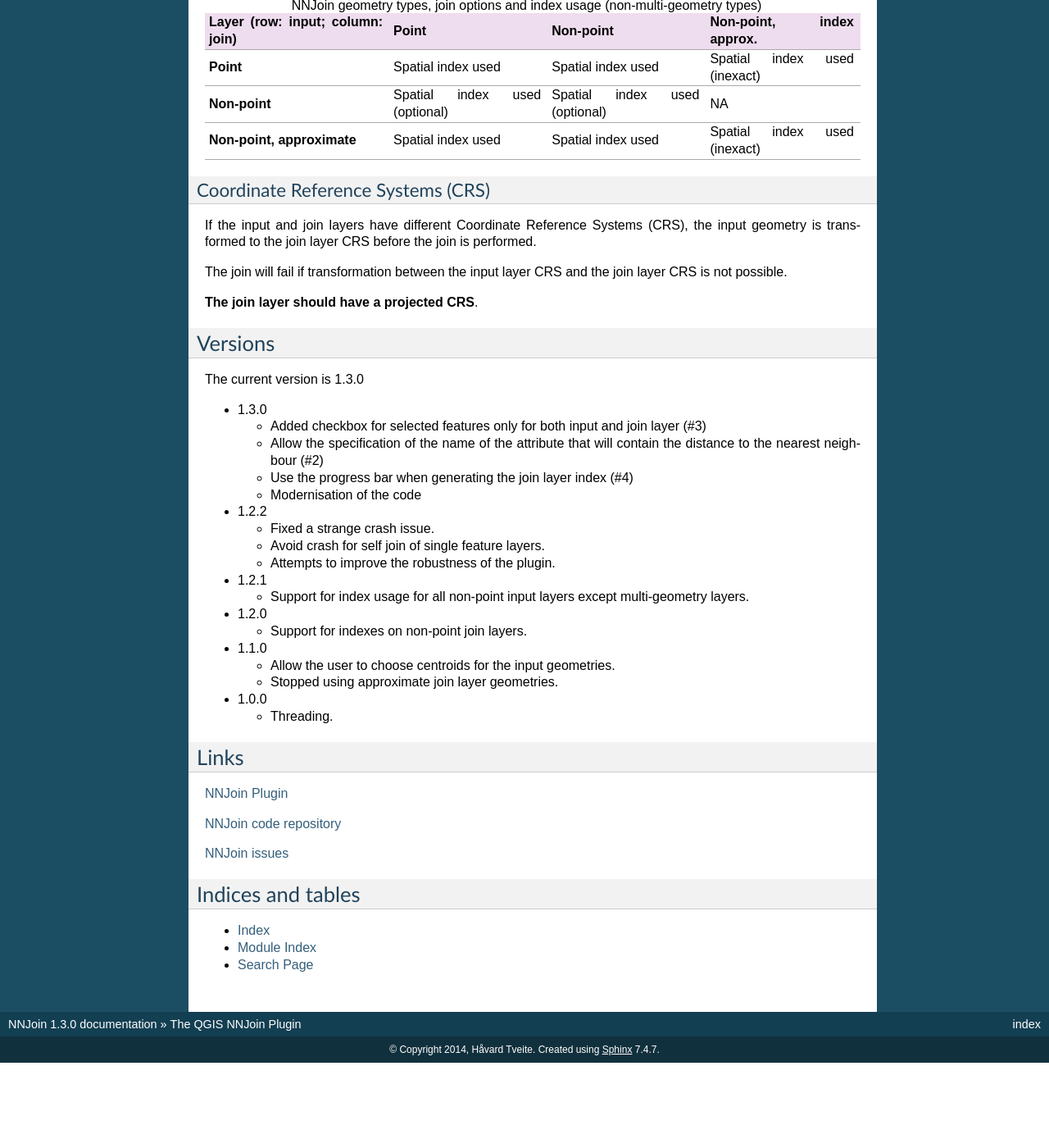
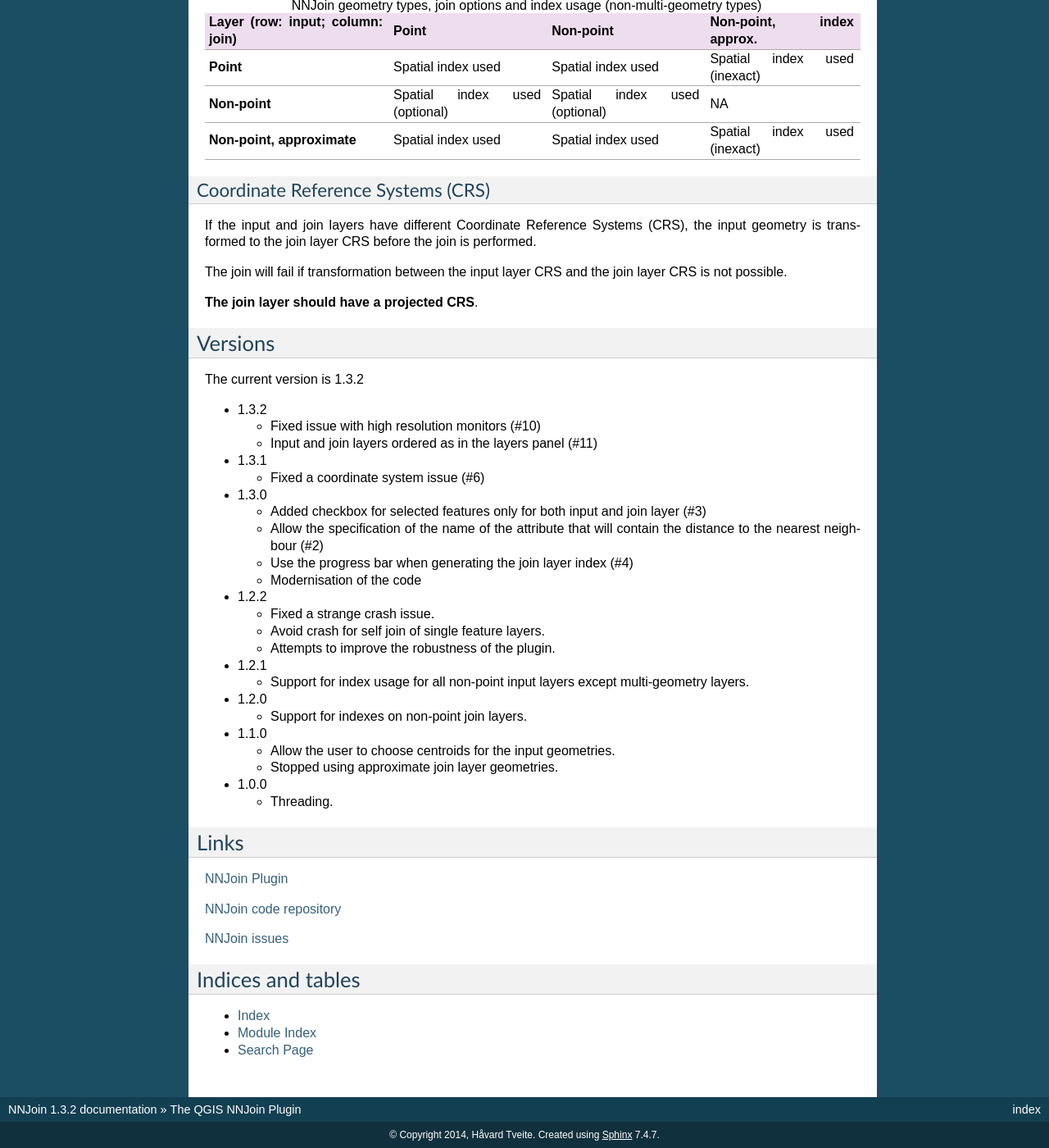
Before and after one commit to havatv/qgisnnjoinplugin, a Sphinx documentation site: the page built from help/source/index.rst, in a window 1280 px wide and 1400 px high, scrolled down 2341 px. Shown: the whole window at 82% size. Built offline with Sphinx 7.4.7, drawn with Linux system fonts in a browser that asks for light colours; formulas are drawn with MathJax 3; before the commit the page ends 3637 px from its top, so only the background shows below that; some of the changed text lies outside the part shown.

```diff
--- a/help/source/conf.py
+++ b/help/source/conf.py
@@ -50,7 +50,7 @@
 # The short X.Y version.
 version = '1.3'
 # The full version, including alpha/beta/rc tags.
-release = '1.3.0'
+release = '1.3.2'
 
 # The language for content autogenerated by Sphinx. Refer to documentation
 # for a list of supported languages.
--- a/help/source/index.rst
+++ b/help/source/index.rst
@@ -218,7 +219,16 @@
 
 Versions
 ===============
-The current version is 1.3.0
+The current version is 1.3.2
+
+- 1.3.2
+
+  - Fixed issue with high resolution monitors (#10)
+  - Input and join layers ordered as in the layers panel (#11)
+
+- 1.3.1
+
+  - Fixed a coordinate system issue (#6)
 
 - 1.3.0
 
```
Also changed, not shown: other parts of help/source/index.rst (+5 -4 lines), metadata.txt (+5 -2 lines).
